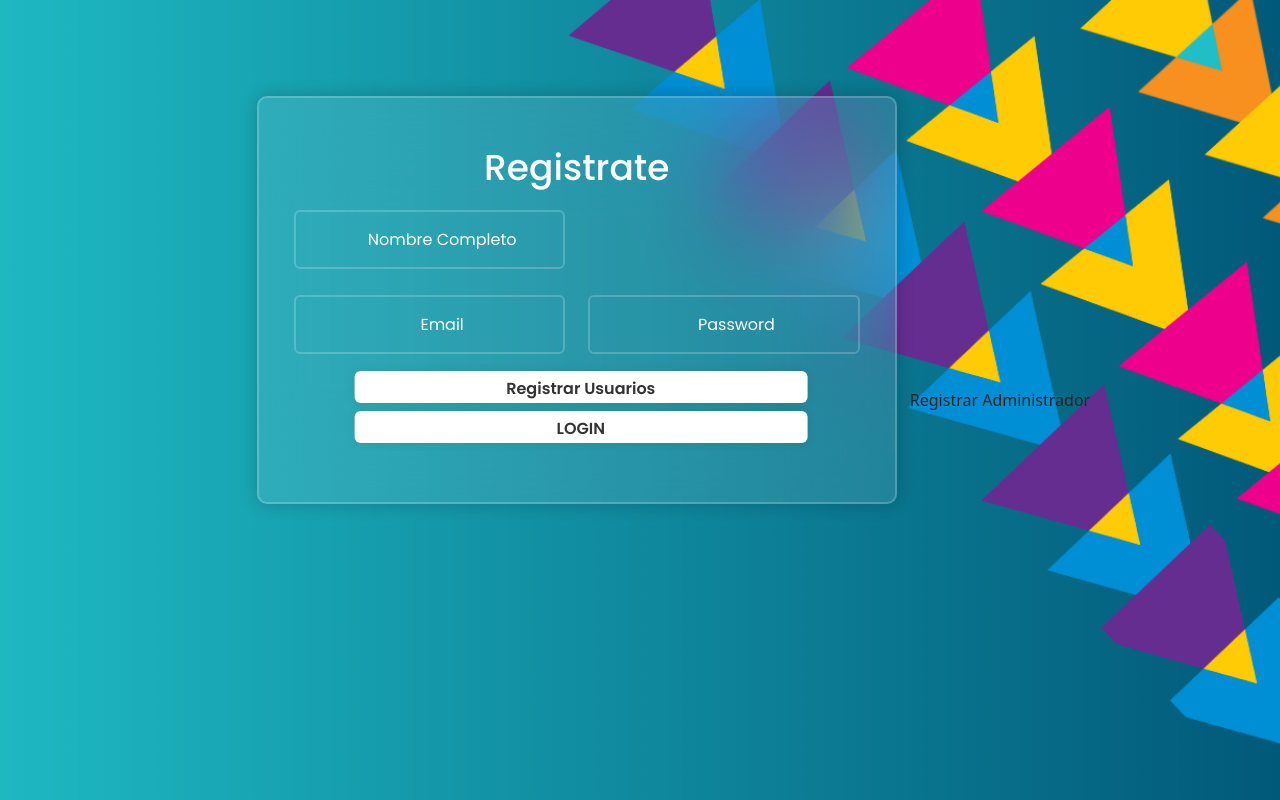
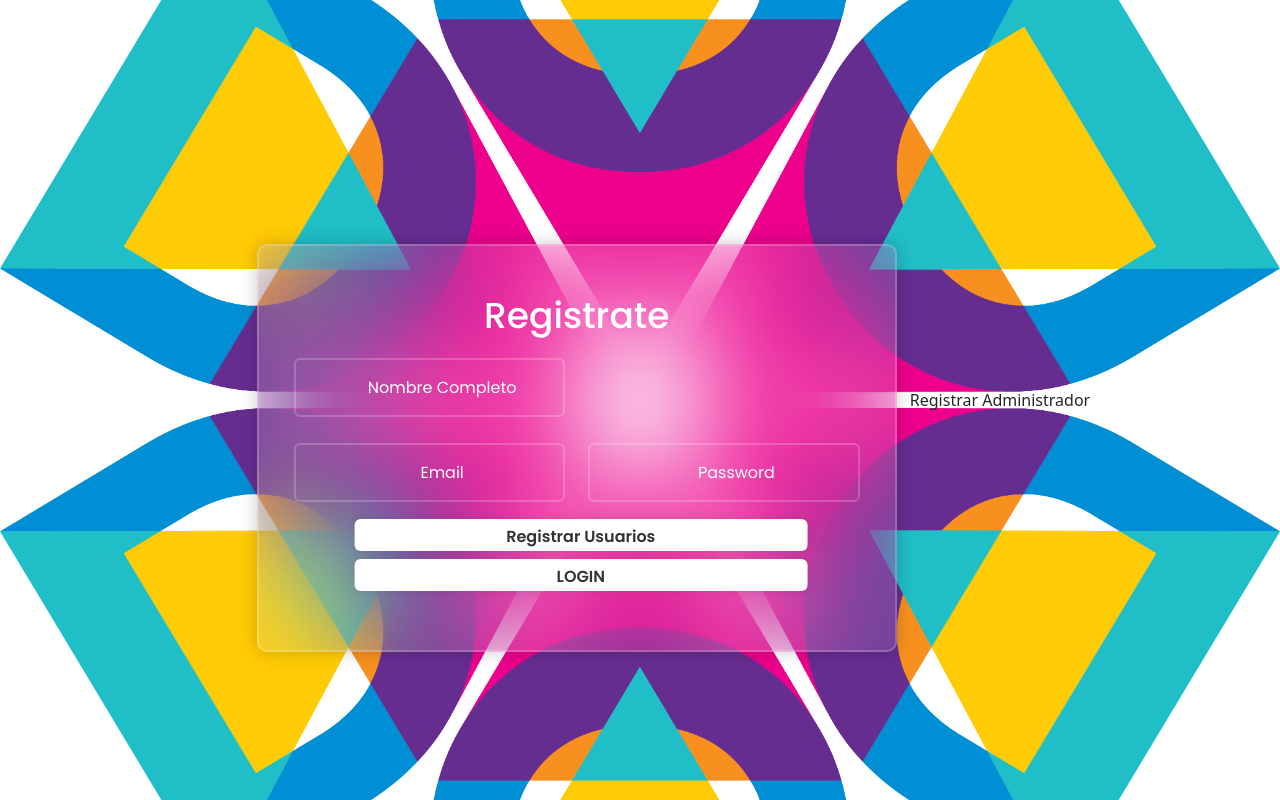
Before and after one commit to MarilaMorales/Permisos-Computadoras, a website: page src/Registro/Registro.html in a window 1280 px wide. Drawn offline with nearby package versions, Linux system fonts and the light colour scheme.

```diff
--- a/src/Registro/Styles.css
+++ b/src/Registro/Styles.css
@@ -9,10 +9,13 @@
 body {
   display: flex;
   justify-content: center;
+  align-items: center;
   min-height: 100vh;
-  background: url("../Registro/img/Fondo de Pantalla.png");
+  background: url(../Registro/img/Comunidad\ icon-01.png) no-repeat;
   background-size: cover;
   background-position: center;
+  background-color: aqua;
+
 }
 
 .wrapper {
```
Also changed, not shown: src/Registro/img/Comunidad icon-01.png (added).
